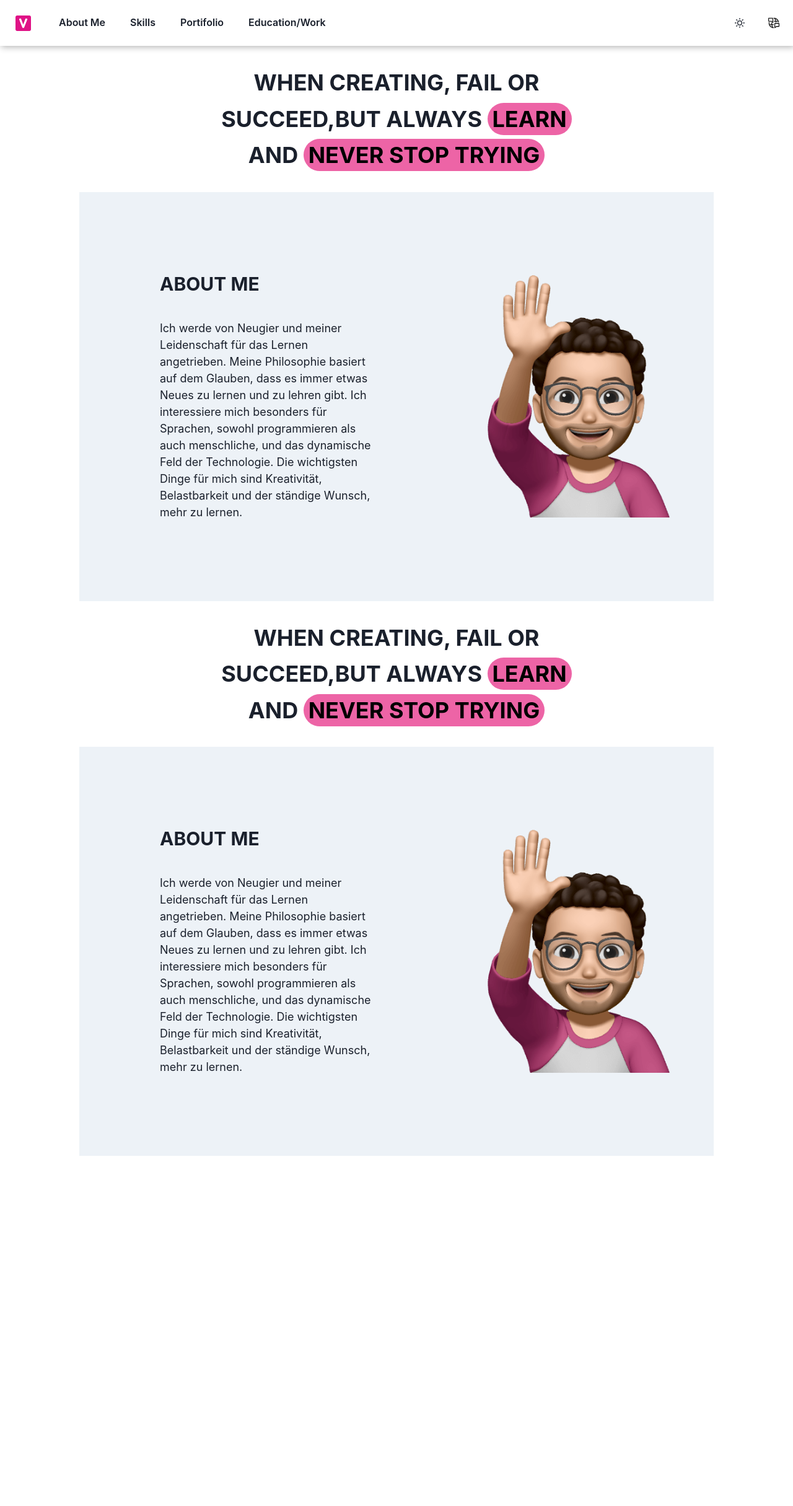
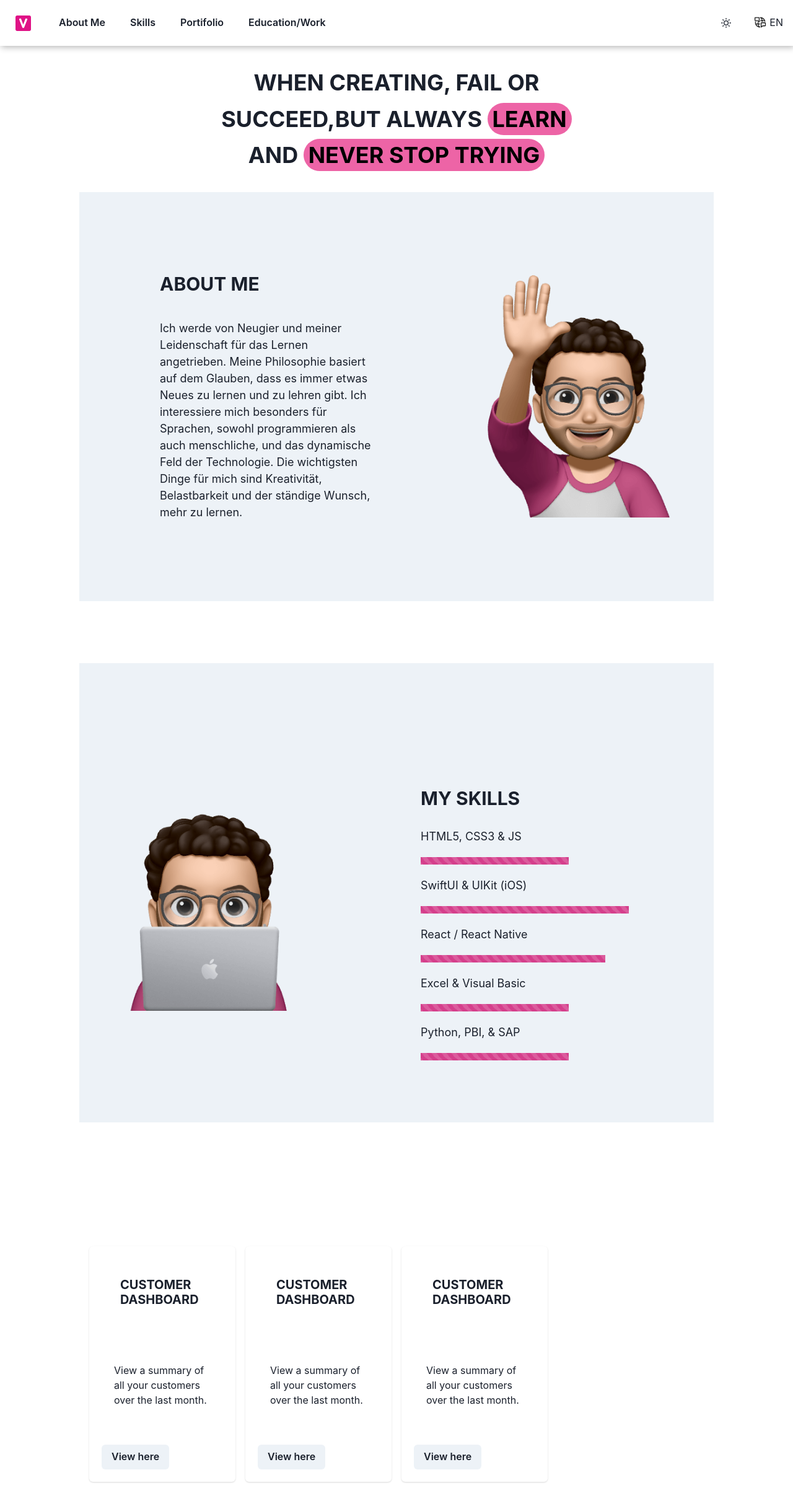
Before and after one commit to vitorgebrin/Live-CV, a React (Create React App) app: page / in a window 1280 px wide. Shown: the top 2430 px of the page at 62% size. Before the commit the page ends 1865 px from the top, so only its background shows below. Built offline with nearby package versions, Linux system fonts and the light colour scheme.

Commit message:
added new Habilidades Section and Experiencias (not complete yet)

```diff
--- a/src/App.css
+++ b/src/App.css
@@ -12,3 +12,12 @@
 @media only screen and (min-width:992px) {
   .mobile{display:none !important}
 }
+
+.progressBar{
+  animation: myAnim 3s;
+}
+
+@keyframes myAnim {
+  0% {width:0%}
+  100% {width:96.5%}
+}
--- a/src/App.js
+++ b/src/App.js
@@ -8,8 +8,8 @@ import textos from "./json/Textos.json"
 import './App.css'
 import './index.css'
 
-import { Container, Flex,Button,useColorModeValue,useColorMode,useDisclosure } from '@chakra-ui/react';
-import { HamburgerIcon,SunIcon,MoonIcon } from '@chakra-ui/icons'
+import { Container, Flex, Button, useColorModeValue, useColorMode, useDisclosure } from '@chakra-ui/react';
+import { HamburgerIcon, SunIcon, MoonIcon } from '@chakra-ui/icons'
 import {
   Drawer,
   DrawerBody,
@@ -20,7 +20,15 @@ import {
   DrawerCloseButton,
 } from '@chakra-ui/react'
 
+import {
+  Menu,
+  MenuButton,
+  MenuList,
+  MenuItem
+} from '@chakra-ui/react'
+
 function App() {
+  const [idioma, setIdioma] = React.useState("en")
 
   const color = useColorModeValue('white', 'gray.800')
   const { colorMode, toggleColorMode } = useColorMode()
@@ -30,28 +38,49 @@ function App() {
     <Container maxWidth="100vw" px='0px'>
       <nav className="navbar">
         <Flex maxWidth="100vw" direction='row' className='desktop desktop_menu'>
-          <img src={myIcon} className="logo" alt="logo"/>
+          <img src={myIcon} className="logo" alt="logo" />
           <Button px='20px' bg={color}>About Me</Button>
           <Button px='20px' bg={color}>Skills</Button>
           <Button px='20px' bg={color}>Portifolio</Button>
           <Button px='20px' bg={color}>Education/Work</Button>
         </Flex>
-        <img src={myIcon} className="logo mobile" alt="logo"/>
+        <img src={myIcon} className="logo mobile" alt="logo" />
         <Flex maxWidth="100vw" direction='row' textAlign='end' >
           <Button className='desktop' bg={color} onClick={toggleColorMode}>
-            {colorMode === 'light' ?<SunIcon/> : <MoonIcon/> }
+            {colorMode === 'light' ? <SunIcon /> : <MoonIcon />}
           </Button>
-          <Button bg={color} className='desktop' >
-            <img src={lg_ico} style={{'filter':colorMode === 'light' ? 'invert(1)' : 'invert(0)'}} className="logo_header" alt="language_logo"></img>
-          </Button>
-          <Button className ='mobile burger_button' bg={color} ref={btnRef} onClick={onOpen}>
-            <HamburgerIcon/>
+          <Menu>
+            <MenuButton
+              bg={color} className='desktop'
+              px={4}
+              py={2}
+              transition='all 0.2s'
+              _hover={{ bg: 'gray.400' }}
+              _expanded={{ bg: 'blue.400' }}
+              _focus={{ boxShadow: 'outline' }}
+            >
+              <Flex direction="row">
+                <img src={lg_ico} style={{ 'filter': colorMode === 'light' ? 'invert(1)' : 'invert(0)' }} className="logo_header" alt="language_logo"></img>
+                <span style={{ marginTop: "-2px", textTransform: "uppercase" }}>{idioma}</span>
+              </Flex>
+
+            </MenuButton>
+            <MenuList>
+              <MenuItem onClick={() => setIdioma("en")}>English</MenuItem>
+              <MenuItem onClick={() => setIdioma("pt")}>Português</MenuItem>
+              <MenuItem onClick={() => setIdioma("de")}>Deutsch</MenuItem>
+              <MenuItem onClick={() => setIdioma("it")}>Italiano</MenuItem>
+            </MenuList>
+          </Menu>
+          <Button className='mobile burger_button' bg={color} ref={btnRef} onClick={onOpen}>
+            <HamburgerIcon />
           </Button>
         </Flex>
       </nav>
       <Flex flexDirection="column">
-        <QuemSou/>
-        <QuemSou/>
+        <QuemSou />
+        <Habilidades idioma={"en"} />
+        <Experiencias idioma={"en"} />
       </Flex>
       <Drawer
         isOpen={isOpen}
@@ -76,11 +105,30 @@ function App() {
           <DrawerFooter>
             <Flex maxWidth="100vw" direction='row'>
               <Button bg={color} onClick={toggleColorMode}>
-            {colorMode === 'light' ?<SunIcon/> : <MoonIcon/> }
+                {colorMode === 'light' ? <SunIcon /> : <MoonIcon />}
               </Button>
-          <Button bg={color} >
-            <img src={lg_ico} style={{'filter':colorMode === 'light' ? 'invert(1)' : 'invert(0)'}} className="logo_header" alt="language_logo"></img>
-          </Button>
+              <Menu>
+                <MenuButton
+                  bg={color} className='mobile'
+                  px={4}
+                  py={2}
+                  transition='all 0.2s'
+                  _hover={{ bg: 'gray.400' }}
+                  _expanded={{ bg: 'blue.400' }}
+                  _focus={{ boxShadow: 'outline' }}
+                >
+                  <Flex direction="row">
+                    <img src={lg_ico} style={{ 'filter': colorMode === 'light' ? 'invert(1)' : 'invert(0)' }} className="logo_header" alt="language_logo"></img>
+                    <span style={{ marginTop: "-2px", textTransform: "uppercase" }}>{idioma}</span>
+                  </Flex>
+                </MenuButton>
+                <MenuList>
+                  <MenuItem onClick={() => setIdioma("en")}>English</MenuItem>
+                  <MenuItem onClick={() => setIdioma("pt")}>Português</MenuItem>
+                  <MenuItem onClick={() => setIdioma("de")}>Deutsch</MenuItem>
+                  <MenuItem onClick={() => setIdioma("it")}>Italiano</MenuItem>
+                </MenuList>
+              </Menu>
             </Flex>
           </DrawerFooter>
         </DrawerContent>
--- a/src/pages/Experiencias.js
+++ b/src/pages/Experiencias.js
@@ -2,64 +2,50 @@ import React from "react"
 import cards from "../json/Cards.json"
 import hashtagb from "../images/hashtag_logo_b.png"
 import hashtagw from "../images/hashtag_logo_w.png"
+import { Card, CardHeader, CardBody, CardFooter, Container, Text, Button, Heading, SimpleGrid } from '@chakra-ui/react'
 
 
 export default function Experiencias(props) {
-    var imagens = [hashtagw,hashtagw,hashtagw,hashtagw,props.darkmode === true ? hashtagw:hashtagb]
-    var idioma =props.idioma
-    const [card,setCard] = React.useState(cards[idioma][0])
-    const [porcentagem,setPorcentagem] = React.useState(8)
-    React.useEffect(() =>{
-        document.querySelectorAll('.iconeEsferico')[0].classList.add('selecionado')
-    },[] )
-
-    var novaPorcentagem
-    function selecionarCard(evento){
-        setCard(cards[idioma][evento.target.id])
-        novaPorcentagem = 8+76*((evento.target.id)/(cards[idioma].length-1))
-        for(let i = 0;i<cards[idioma].length;i++){
-            i<=(evento.target.id) ? document.querySelectorAll('.iconeEsferico')[i].classList.add('selecionado'):document.querySelectorAll('.iconeEsferico')[i].classList.remove('selecionado')
-        }
-        setPorcentagem(novaPorcentagem)
-    }
-
-    function dropdown(e){
-        setCard(cards[idioma][e.target.value])
-    }
+    var idioma = props.idioma
 
 
-    var comprimento = porcentagem + "%"
-    var iconesCards = cards[idioma].map (card => <div className="icone" key={card.id} ><div className="iconeEsferico" id={card.id} onClick={selecionarCard}></div><p>{card.ano}</p></div>)
-    var optionCards = cards[idioma].map (card => <option className="optionHistorico" value={card.id} key={card.id} >{card.ano}</option>)
-    var elementoCard = (
-        <div className="cardTempo">
-        <div className="cardContent">
-            <h2>{card.titulo}</h2>
-            <em> {card.subtitulo}</em>
-            <div className="flexCard" style = {{"flexDirection":card.orderCard}}>
-                <div className="CardImage"><img src={imagens[card.id]} alt={"slide " + card.id} ></img></div>
-                <p>{card.texto}</p>
-            </div>
-        </div>
-    </div>
+    return (
+        <Container maxWidth="80vw" justifyContent="center" py="100px">
+            <SimpleGrid spacing={4} templateColumns='repeat(auto-fill, minmax(200px, 1fr))'>
+                <Card>
+                    <CardHeader>
+                        <Heading size='md'> Customer dashboard</Heading>
+                    </CardHeader>
+                    <CardBody>
+                        <Text>View a summary of all your customers over the last month.</Text>
+                    </CardBody>
+                    <CardFooter>
+                        <Button>View here</Button>
+                    </CardFooter>
+                </Card>
+                <Card>
+                    <CardHeader>
+                        <Heading size='md'> Customer dashboard</Heading>
+                    </CardHeader>
+                    <CardBody>
+                        <Text>View a summary of all your customers over the last month.</Text>
+                    </CardBody>
+                    <CardFooter>
+                        <Button>View here</Button>
+                    </CardFooter>
+                </Card>
+                <Card>
+                    <CardHeader>
+                        <Heading size='md'> Customer dashboard</Heading>
+                    </CardHeader>
+                    <CardBody>
+                        <Text>View a summary of all your customers over the last month.</Text>
+                    </CardBody>
+                    <CardFooter>
+                        <Button>View here</Button>
+                    </CardFooter>
+                </Card>
+            </SimpleGrid>
+        </Container>
     )
-
-    return (
-        <div id = "divExperiencias">
-            <div id="linhaTempo" style = {{width:comprimento}}></div>
-            {window.innerWidth <767 &&
-                <div id="formsAnos">
-                    <form>
-                        <legend>Ano</legend>
-                    <select onChange={dropdown}>
-                        {optionCards}
-                    </select>
-                    </form>
-                </div>}
-            <div className ="listaIcones">
-                {iconesCards}
-            </div>
-            {elementoCard}
-        </div>
-    )
-  }
+}
--- a/src/pages/Habilidades.js
+++ b/src/pages/Habilidades.js
@@ -1,87 +1,60 @@
 //import { createApi } from 'unsplash-js';
 import React from 'react'
+import codingSticker from "../images/coding-sticker.png"
 import textos from "../json/Textos.json"
+import { Progress, Box, Container, Flex, Button, Heading, Text, useColorModeValue, Spacer } from '@chakra-ui/react'
 
 export default function Habilidades(props) {
-  var idioma =props.idioma
-  let id_ativo = React.useRef()
-  React.useEffect(() => { id_ativo.current = 0},[])
-  const [fotos,setFotos] = React.useState(0)
-  const[rnd,setRnd] = React.useState([Math.floor(Math.random()*10),Math.floor(Math.random()*10),Math.floor(Math.random()*10),Math.floor(Math.random()*10)])
-  const [palavra,setPalavra] = React.useState('cat')
-  // const unsplash = createApi({
-  //   accessKey: 'Gu8dfEXUDsSxJIcI9dn0tcAtfbIZAI4nrtjnh_3jVzo',
-  //   //fetch: nodeFetch,
-  // });
-  // React.useEffect(() => {
-  // // unsplash.search.getPhotos({
-  // //   query: palavra,
-  // //   page: 1,
-  // //   perPage: 10,
-  // // }).then(result => {
-  // //   const dados = result.response;
-  // //   setFotos(dados.results);
-  // // });
-  // }
-  // )
-  function procurar(event) {
-    setPalavra(document.querySelector('#inputFoto').value)
-    event.preventDefault();
+  var idioma = props.idioma
+  const colorSec = useColorModeValue('gray.100', 'gray.700')
+  const [val,setVal] =React.useState(0.2)
+  React.useEffect(() =>{
+      setInterval(function(){
+          setVal(1)
+      }, 1000);
+},[] )
+  return (
+    <Container maxWidth="100vw" justifyContent="center" py="100px">
+      <Flex direction={["column-reverse", "row"]} maxWidth="80vw" bg={colorSec} m="auto">
+      <Box w={["100%","80%"]} p="20px" textAlign='-webkit-center' alignSelf="center">
+            <img src={codingSticker} alt="sticker saying hello"></img>
+          </Box>
+        <Box p={["10px", "100px"]} w="100%">
+          <Spacer height="70px" />
+          <Heading as="h2" size="lg" noOfLines={1}>My Skills</Heading>
+          <Box marginLeft="10px" >
+            <Text fontSize='lg'>
+              HTML5, CSS3 & JS
+            </Text>
+            <Progress hasStripe isAnimated={true} colorScheme='pink' value={64} marginLeft="20px" className='progressBar'/>
+          </Box>
+          <Box marginLeft="10px" >
+            <Text fontSize='lg'>
+              SwiftUI & UIKit (iOS)
+            </Text>
+            <Progress hasStripe isAnimated={true} colorScheme='pink' value={90} marginLeft="20px" className='progressBar'/>
+          </Box>
+          <Box marginLeft="10px" >
+            <Text fontSize='lg'>
+            React / React Native
+            </Text>
+            <Progress hasStripe isAnimated={true} colorScheme='pink' value={80} marginLeft="20px" className='progressBar'/>
+          </Box>
+          <Box marginLeft="10px" >
+            <Text fontSize='lg'>
+            Excel & Visual Basic
+            </Text>
+            <Progress hasStripe isAnimated={true} colorScheme='pink' value={64} marginLeft="20px" className='progressBar'/>
+          </Box>
+          <Box marginLeft="10px" >
+            <Text fontSize='lg'>
+            Python, PBI, & SAP
+            </Text>
+            <Progress hasStripe isAnimated={true} colorScheme='pink' value={64} marginLeft="20px" className='progressBar'/>
+          </Box>
+        </Box>
 
-  }
-  // function mover(evento){
-  //   var width = window.innerWidth > 767 ? 600 : 351
-  //   var i = evento.target.className === "arrow left" ? -1 : 1
-  //   var slide = document.querySelectorAll("#slideshow li")
-  //   id_ativo.current = (id_ativo.current + i) < 0 ? 0 : (id_ativo.current + i)>= slide.length ? (slide.length-1) : (id_ativo.current +i)
-  //   document.querySelector("#slideshow").style.transform = "translateX( "+(id_ativo.current*-width)+"px)"
-  // }
-    return (
-        <div id="divHabilidades">
-          <div id="FormsSlider">
-            <h2>Image slider generator</h2>
-            <p>{textos[idioma]["Experimentos"]["texto gerador"]}</p>
-            <form>
-              <input type="text" placeholder="cat" id='inputFoto'
-              />
-            <button onClick={procurar}>{textos[idioma]["Experimentos"]["procurar"]}</button>
-            </form>
-          </div>
-          {/* <div id = "SlideDiv">
-
-            {id_ativo.current !== 0 && <div className='arrow left' onClick={mover}>&#8249;</div>}
-            <ul id="slideshow">
-              <li>{fotos!==0 && <img src={fotos[rnd[0]].urls.raw +"&fit=crop&crop=faces&w=512&h=512"} alt="fotos" id="foto_1"></img>}</li>
-              <li>{fotos!==0 && <img src={fotos[rnd[1]].urls.raw +"&fit=crop&crop=faces&w=512&h=512"} alt="fotos" id="foto_2"></img>}</li>
-              <li>{fotos!==0 && <img src={fotos[rnd[2]].urls.raw +"&fit=crop&crop=faces&w=512&h=512"} alt="fotos" id="foto_3"></img>}</li>
-              <li>{fotos!==0 && <img src={fotos[rnd[3]].urls.raw +"&fit=crop&crop=faces&w=512&h=512"} alt="fotos" id="foto_4"></img>}</li>
-            </ul>
-            {id_ativo.current !== 3 && <div className='arrow right' onClick={mover}>&#8250;</div>}
-          </div> */}
- <svg
-  className="waves"
-  xmlns="http://www.w3.org/2000/svg"
-  xmlnsXlink="http://www.w3.org/1999/xlink"
-  viewBox="0 24 150 28"
-  preserveAspectRatio="none"
-  shapeRendering="auto"
->
-  <defs>
-    <path
-      id="gentle-wave"
-      d="M-160 44c30 0 58-18 88-18s 58 18 88 18 58-18 88-18 58 18 88 18 v44h-352z"
-    />
-  </defs>
-  <g className="parallax">
-    <use xlinkHref="#gentle-wave" x={48} y={0} fill="rgba(223, 18, 134,0.1)" />
-    <use xlinkHref="#gentle-wave" x={48} y={2} fill="rgba(223, 18, 134,0.2)" />
-    <use xlinkHref="#gentle-wave" x={48} y={3} fill="rgba(223, 18, 134,0.4)" />
-    <use xlinkHref="#gentle-wave" x={48} y={5} fill="rgba(223, 18, 134,0.6)" />
-    <use xlinkHref="#gentle-wave" x={48} y={7} fill="rgba(223, 18, 134,0.8)" />
-  </g>
-</svg>
-
-      </div>
-
-    )
-  }
+      </Flex>
+    </Container>
+  )
+}
--- a/src/pages/QuemSou.js
+++ b/src/pages/QuemSou.js
@@ -2,7 +2,7 @@ import helloSticker from '../images/hello-sticker.png'
 import textos from "../json/Textos.json"
 import { Box, Heading, Highlight, Flex, Container, Text,useColorModeValue } from '@chakra-ui/react'
 export default function QuemSou(/* props */) {
-  const color = useColorModeValue('gray.100', 'gray.700')
+  const colorSec = useColorModeValue('gray.100', 'gray.700')
   /* var idioma =props.idioma */
   return (
     <Container maxWidth="100vw" justifyContent="center">
@@ -18,7 +18,7 @@ export default function QuemSou(/* props */) {
         </Heading>
       </Box>
 
-        <Flex direction={["column-reverse","row"]} maxWidth="80vw" bg={color} m="auto">
+        <Flex direction={["column-reverse","row"]} maxWidth="80vw" bg={colorSec} m="auto">
           <Box p={["10px","100px"]} w="100%">
             <Heading as="h2" size="lg" noOfLines={1}>About Me</Heading>
             <Text fontSize='lg' p="10px">
```
Lines whose indentation alone changed are shown as unchanged.
